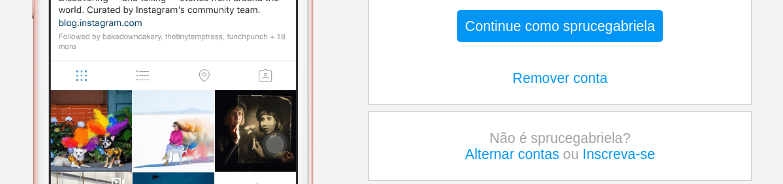
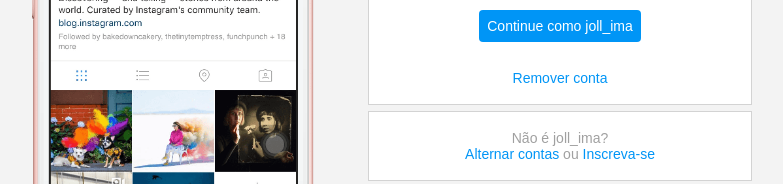
Before and after one commit to Jollima/Desafio-De-Projeto-DIO, a plain HTML site: page index.html in a window 1280 px wide. Shown: the part 326-510 px from the top of the page, without its empty margins (272-1055 px from the left). Drawn offline with Linux system fonts and the light colour scheme.

Commit message:
Alterações

```diff
--- a/index.html
+++ b/index.html
@@ -17,11 +17,11 @@
                 <div class="profile-photo">
                     <img src="./img/perfil-instagram.jpg" alt="foto de perfil">
                 </div>
-                <a href="#" class="instagram-login">Continue como sprucegabriela</a>
+                <a href="#" class="instagram-login">Continue como joll_ima</a>
                 <a href="#" class="instagram-logout">Remover conta</a>
             </div>
             <div class="group">
-                <p class="not-account">Não é sprucegabriela?</p>
+                <p class="not-account">Não é joll_ima?</p>
                 <p class="not-account">
                     <span class="link-blue">Alternar contas</span>
                     ou
```
Also changed, not shown: img/perfil-instagram.jpg.
